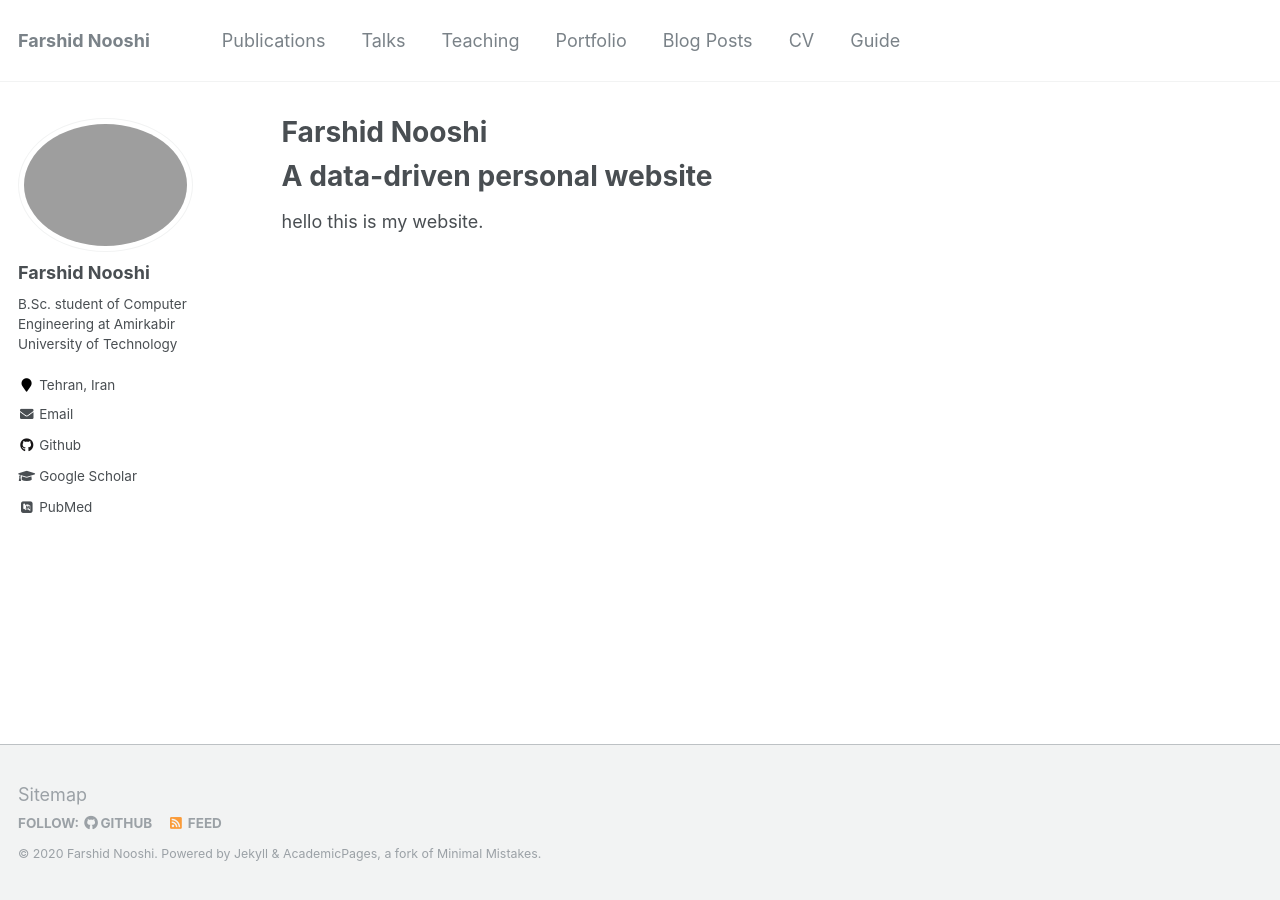
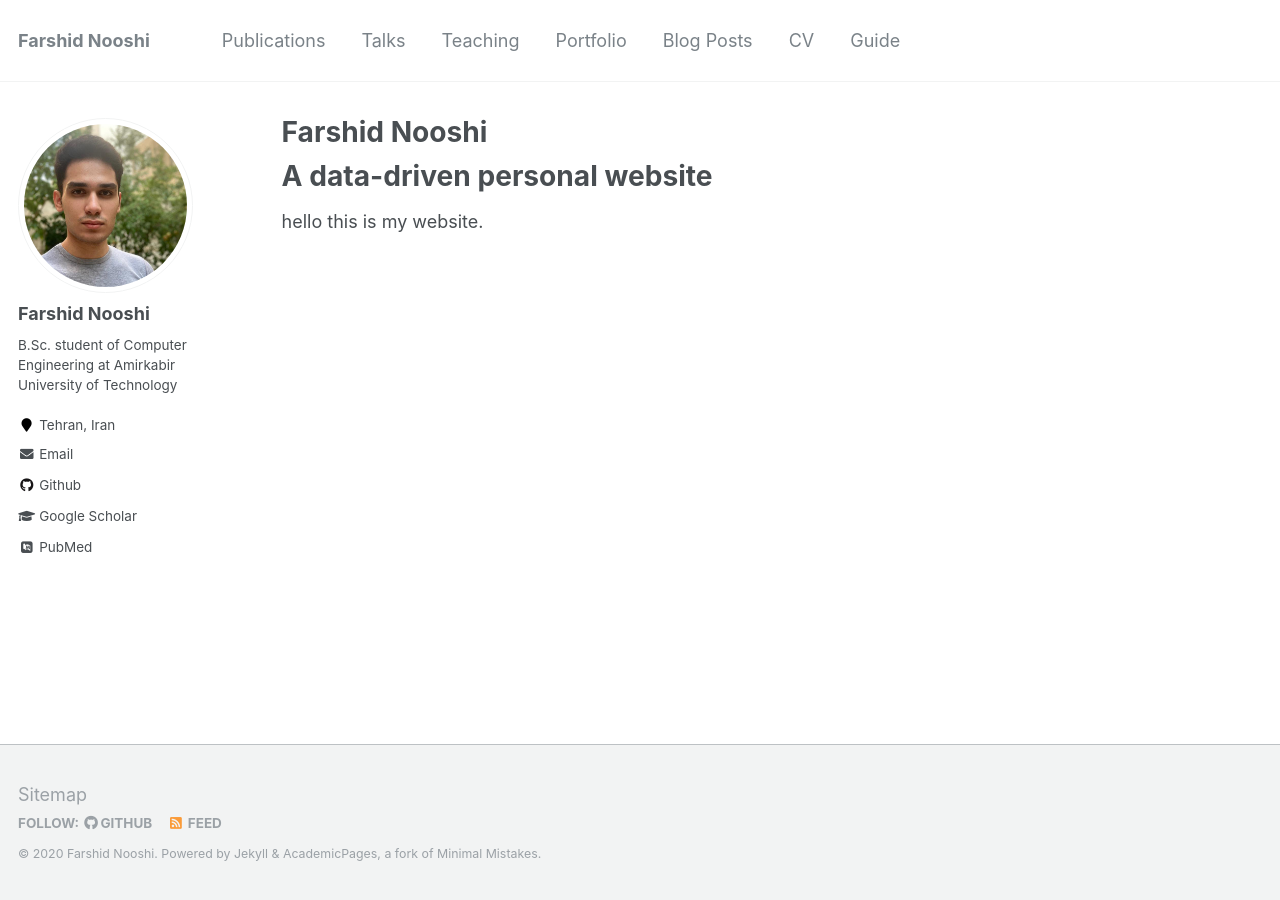
Before and after one commit to FarshidNooshi/FarshidNooshi.github.io, a Jekyll site: the page built from _pages/about.md, in a window 1280 px wide. Built offline with Jekyll 4.4.1, drawn with Linux system fonts in a browser that asks for light colours; some web fonts are replaced.

Commit message:
fixed a typo

```diff
--- a/_config.yml
+++ b/_config.yml
@@ -81,7 +81,7 @@ analytics:
 # Site Author
 author:
   name             : "Farshid Nooshi"
-  avatar           : "Farshid.png"
+  avatar           : "Farshid.jpg"
   bio              : "B.Sc. student of Computer Engineering at Amirkabir University of Technology"
   location         : "Tehran, Iran"
   employer         :
```
